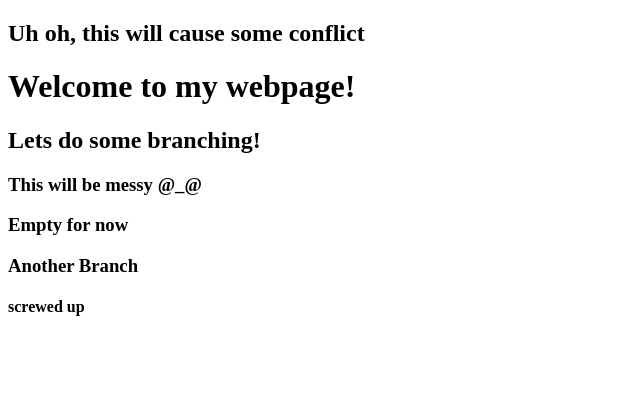
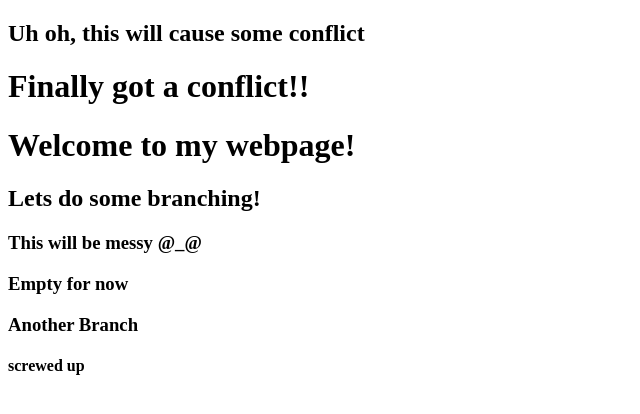
Before and after one commit to Ali810365/branching, a plain HTML site: page index.html in a window 1280 px wide. Shown: the whole page, without its empty margins (0-640 px from the left). Drawn offline with Linux system fonts and the light colour scheme.

Commit message:
Update index.html

```diff
--- a/index.html
+++ b/index.html
@@ -8,7 +8,7 @@
 </head>
 <body>
     <h2>Uh oh, this will cause some conflict</h2>
-
+    <h1>Finally got a conflict!!</h1>
     <h1>Welcome to my webpage!</h1>
     <h2>Lets do some branching!</h2>
     <h3>This will be messy @_@</h3>
```
